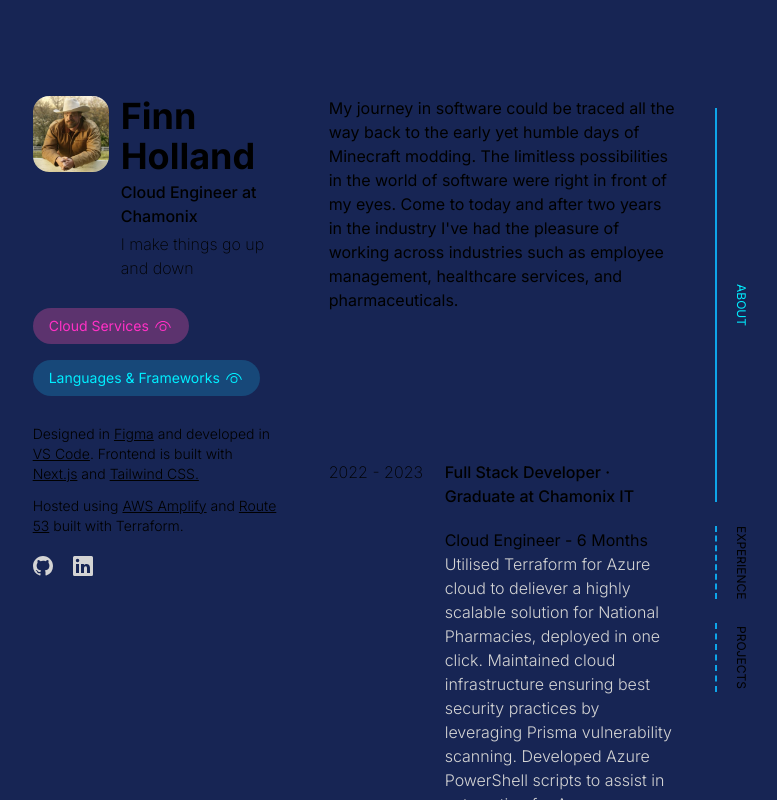
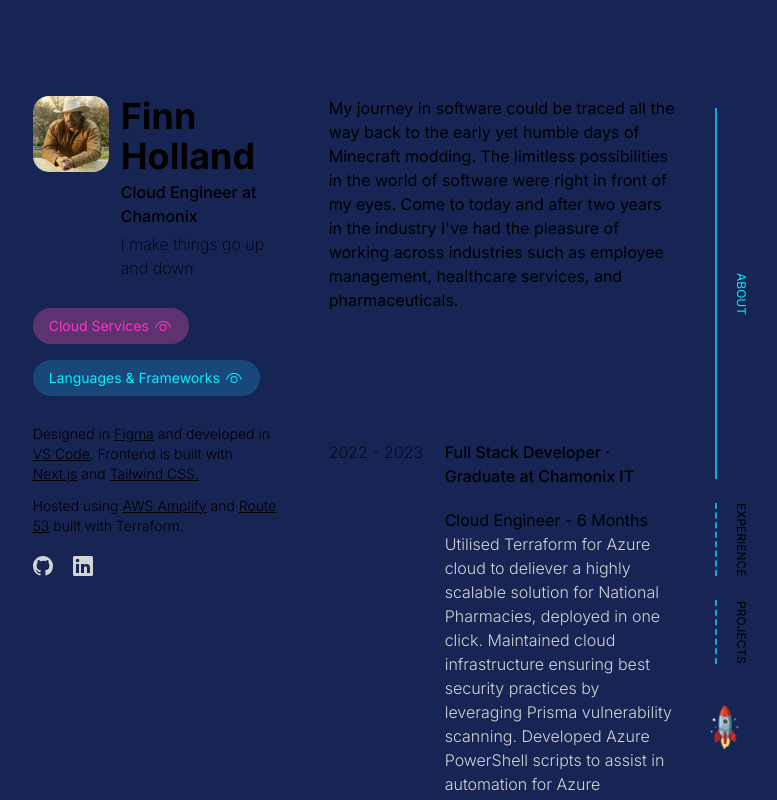
Before and after one commit to finnholland/portfolio, a Next.js app: page / in a window 1280 px wide. Shown: the whole page, without its empty margins (250-1027 px from the left). Built offline with nearby package versions, Linux system fonts and the light colour scheme.

Commit message:
scroll top

```diff
--- a/app/page.tsx
+++ b/app/page.tsx
@@ -65,7 +65,7 @@ export default function Home() {
 
   const About = () => {
     return (
-      <div className='p-5 pt-0'>
+      <div className='px-5'>
         <span>
           {about.about}
         </span>
@@ -176,9 +176,8 @@ export default function Home() {
             <Project key={item.title} project={item}/>
           ))}
         </div>
-        <div onClick={() => window.scrollTo(0, 0)}>back to top</div>
       </div>
-      <NavMenu section={section} setSection={setSection}/>
+      <NavMenu section={section} setSection={setSection} scrollRef={scrollRef} />
     </div>
   )
 }
--- a/components/navmenu/navmenu.tsx
+++ b/components/navmenu/navmenu.tsx
@@ -3,11 +3,12 @@ import React, { Dispatch, SetStateAction } from 'react'
 interface Props {
   section: string
   setSection: Dispatch<SetStateAction<string>>
+  scrollRef: React.RefObject<HTMLDivElement>
 }
 
 const NavMenu = (props: Props) => {
   return (
-      <div className='flex flex-col flex-grow-0 sticky top-0 py-24 justify-between w-8'>
+    <div className='flex flex-col flex-grow-0 sticky top-0 pt-24 justify-between w-8'>
       <ul className='flex flex-col h-full justify-between'>
         <li onClick={() => props.setSection('about')} className={`${props.section === 'about' ? 'active h-3/4' : 'hover:h-1/2'} flex h-1/6 hover:h-3/4 transition-all`}>
           <a className='group flex items-center py-3 flex-col'
@@ -31,6 +32,11 @@ const NavMenu = (props: Props) => {
           </a>
         </li>
       </ul>
+      <div className='pt-8 pb-14 text-3xl -rotate-45 cursor-pointer' onClick={() => props.scrollRef.current?.scrollTo(0, 0)}>
+        <span>
+          🚀
+        </span>
+      </div>
     </div>
   )
 }
```
Lines whose indentation alone changed are shown as unchanged.
